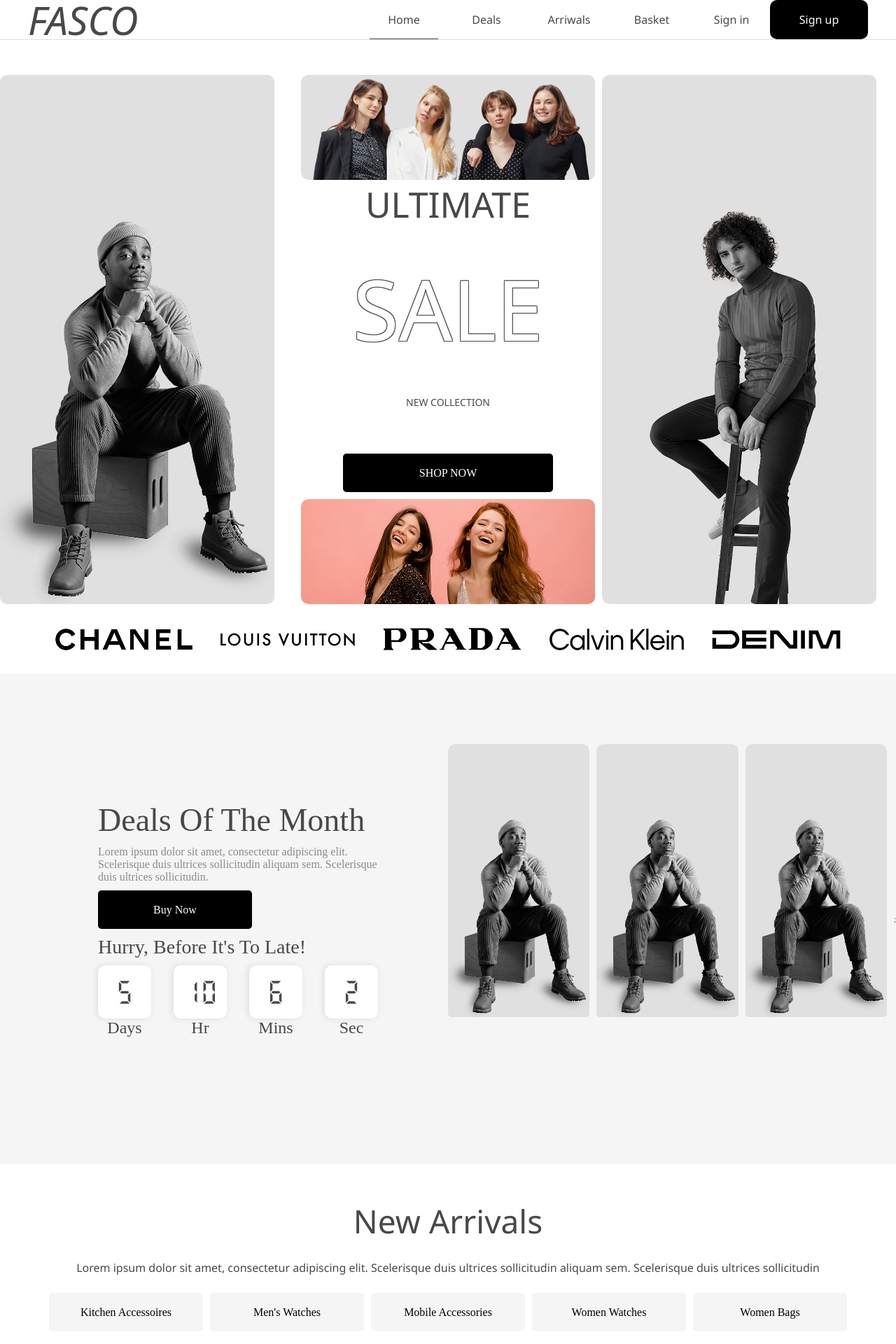
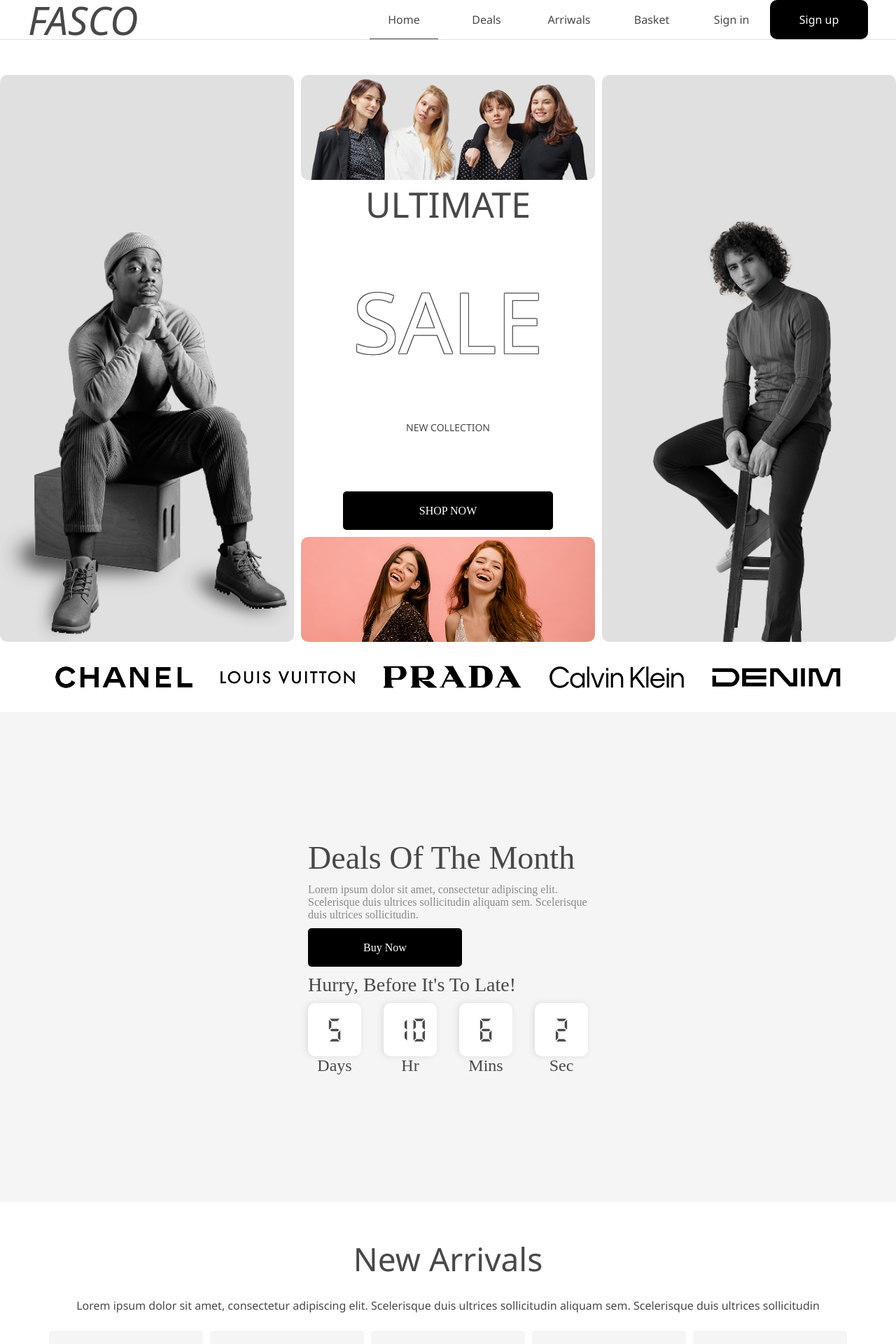
Before and after one commit to goshatechnique/commerce, a React (Create React App) app: page / in a window 1280 px wide. Shown: the top 1920 px of the page at 70% size. Built offline with nearby package versions, Linux system fonts and the light colour scheme; no server answers; a web font is replaced by a local one.

Commit message:
fix/correct styles for several blocks

```diff
--- a/src/components/Arrivals/Arrivals.scss
+++ b/src/components/Arrivals/Arrivals.scss
@@ -2,7 +2,8 @@
 
 .arrivals {
 	width: 1200px;
-	margin: 50px 0;
+	padding: 50px 0px;
+
 	&__header {
 		display: flex;
 		flex-direction: column;
@@ -30,6 +31,7 @@
 		align-items: center;
 		flex-wrap: wrap;
 		gap: 30px;
+		min-height: 910px;
 	}
 }
 
--- a/src/components/Arrivals/Arrivals.tsx
+++ b/src/components/Arrivals/Arrivals.tsx
@@ -21,8 +21,8 @@
 			<div className="arrivals__header">
 				<span className="arrivals__header-title">New Arrivals</span>
 				<span className="arrivals__header-text">
-					Lorem ipsum dolor sit amet, consectetur adipiscing elit. Scelerisque duis ultrices sollicitudin aliquam sem.
-					Scelerisque duis ultrices sollicitudin
+					Lorem ipsum dolor sit amet, consectetur adipiscing elit. Scelerisque duis ultrices sollicitudin
+					aliquam sem. Scelerisque duis ultrices sollicitudin
 				</span>
 			</div>
 			<div className="arrivals__navigator">
--- a/src/components/Deals/Deals.scss
+++ b/src/components/Deals/Deals.scss
@@ -72,10 +72,10 @@
 			overflow: hidden;
 			border-radius: 10px;
 			&-img {
+				min-width: 210px;
 				width: 100%;
-				display: flex;
-				justify-content: center;
-				align-items: center;
+				object-fit: cover;
+				object-position: center;
 			}
 		}
 
@@ -89,3 +89,15 @@
 		}
 	}
 }
+
+@media (max-width: 1280px) {
+	.deals {
+		justify-content: center;
+		&-section {
+			display: none;
+			&.columned {
+				margin-right: 0px;
+			}
+		}
+	}
+}
--- a/src/components/Deals/Deals.tsx
+++ b/src/components/Deals/Deals.tsx
@@ -50,8 +50,8 @@
 			<div className="deals-section columned">
 				<div className="deals-section__header">Deals Of The Month</div>
 				<div className="deals-section__info">
-					Lorem ipsum dolor sit amet, consectetur adipiscing elit. Scelerisque duis ultrices sollicitudin aliquam sem.
-					Scelerisque duis ultrices sollicitudin.
+					Lorem ipsum dolor sit amet, consectetur adipiscing elit. Scelerisque duis ultrices sollicitudin
+					aliquam sem. Scelerisque duis ultrices sollicitudin.
 				</div>
 				<Button text="Buy Now" specialStyles="black tight" onClick={toShopHandler}></Button>
 				<div className="deals-section__notice">Hurry, Before It&apos;s To Late!</div>
--- a/src/components/Features/Features.scss
+++ b/src/components/Features/Features.scss
@@ -1,7 +1,7 @@
 @use "../../assets/styles/variables" as vars;
 
 .features {
-	margin: 50px 0px;
+	min-height: 110px;
 	display: flex;
 	flex-direction: row;
 	justify-content: center;
@@ -34,7 +34,7 @@
 
 @media (max-width: 1024px) {
 	.features {
-		margin: 15px 0px;
+		padding: 15px 0px;
 		&__content {
 			margin: 0px 5px;
 
--- a/src/components/Follow/Follow.scss
+++ b/src/components/Follow/Follow.scss
@@ -30,7 +30,10 @@
 
 		&-img {
 			width: 100%;
-			margin: 50px 0px;
+			height: 100%;
+			object-fit: cover;
+			object-position: center;
+			padding: 25px 0px;
 		}
 	}
 }
--- a/src/components/Footer/Footer.scss
+++ b/src/components/Footer/Footer.scss
@@ -7,7 +7,7 @@
 	justify-content: center;
 	align-items: center;
 	flex-direction: column;
-	padding: 50px 0;
+	height: 120px;
 
 	&-feedback {
 		width: 1200px;
@@ -19,7 +19,6 @@
 		&__logo {
 			border: none;
 			outline: none;
-			background-color: vars.$white;
 			color: vars.$gray;
 			font-size: 4.6rem;
 			font-style: italic;
@@ -56,7 +55,7 @@
 
 @media (max-width: 1200px) {
 	.footer {
-		padding: 40px 0;
+		height: 110px;
 		&-feedback {
 			width: 100%;
 		}
@@ -65,7 +64,7 @@
 
 @media (max-width: 768px) {
 	.footer {
-		padding: 25px 0;
+		height: 100px;
 		&-feedback {
 			flex-direction: column;
 			&__logo {
--- a/src/components/Reviews/Reviews.scss
+++ b/src/components/Reviews/Reviews.scss
@@ -3,13 +3,14 @@
 .reviews {
 	background-color: vars.$whiteHard;
 	width: 100%;
-	padding-top: 50px;
 	display: flex;
 	flex-direction: column;
 	justify-content: center;
 	align-items: center;
+	min-height: 733px;
 
 	&-header {
+		padding-top: 50px;
 		font-size: 4.6rem;
 	}
 
@@ -167,6 +168,7 @@
 
 @media (max-width: 1280px) {
 	.reviews {
+		min-height: 573px;
 		padding: 25px 0;
 		.carousel-container {
 			height: 400px;
@@ -203,6 +205,7 @@
 
 @media (max-width: 768px) {
 	.reviews {
+		min-height: 447px;
 		padding: 15px 0;
 		&-header {
 			font-size: 3rem;
--- a/src/components/Sales/Sales.scss
+++ b/src/components/Sales/Sales.scss
@@ -7,10 +7,16 @@
 	overflow: hidden;
 	grid-gap: 1rem;
 	gap: 1rem;
+	min-height: 762px;
+	user-select: none;
 
 	&-image {
 		border-radius: 10px;
-		max-width: 100%;
+		width: 100%;
+		height: 100%;
+		object-fit: cover;
+		object-position: center;
+		background-color: vars.$whiteHard;
 	}
 
 	&-content {
@@ -55,7 +61,11 @@
 			height: 150px;
 			&-img {
 				border-radius: 10px;
-				min-width: 100%;
+				background-color: vars.$whiteHard;
+				width: 100%;
+				height: 100%;
+				object-fit: cover;
+				object-position: center;
 			}
 		}
 	}
@@ -64,6 +74,7 @@
 @media (max-width: 1280px) {
 	.sales {
 		width: 100%;
+		min-height: 594px;
 		&-content {
 			display: grid;
 			grid-template-rows: 150px 1fr 150px;
--- a/src/components/Subscribe/Subscribe.scss
+++ b/src/components/Subscribe/Subscribe.scss
@@ -7,7 +7,10 @@
 	&__image {
 		overflow: hidden;
 		&-img {
-			max-width: 100%;
+			width: 100%;
+			height: 100%;
+			object-fit: cover;
+			object-position: center;
 		}
 	}
 
@@ -16,7 +19,7 @@
 		flex-direction: column;
 		justify-content: center;
 		align-items: center;
-		padding: 15px 0px;
+		min-height: 735px;
 
 		&-title {
 			font-size: 4.3rem;
@@ -47,6 +50,7 @@
 	.subscribe {
 		grid-template-columns: 240px 1fr 240px;
 		&__content {
+			min-height: 535px;
 			&-title {
 				font-size: 2.8rem;
 			}
@@ -91,6 +95,7 @@
 		}
 
 		&__content {
+			min-height: 400px;
 			&-title {
 				font-size: 2.4rem;
 			}
--- a/src/pages/Shop/Shop.scss
+++ b/src/pages/Shop/Shop.scss
@@ -17,6 +17,8 @@
 
 	.products-section {
 		grid-area: products;
+		display: grid;
+		grid-template-rows: 39px 1fr 59px;
 		&__title {
 			align-self: start;
 			color: vars.$black;
@@ -62,7 +64,6 @@
 			justify-content: flex-start;
 			align-items: flex-start;
 			gap: 3rem;
-			// height: 100%;
 
 			&.centered {
 				display: flex;
@@ -80,18 +81,18 @@
 			cursor: pointer;
 			font-family: "Jost";
 			font-weight: bold;
-			margin: 50px 0;
-			height: 44px;
+			height: 39px;
+			padding: 10px 0px;
 			&-page {
 				margin: 0px 10px;
 				font-size: 1.6rem;
-				width: 44px;
-				height: 44px;
+				width: 39px;
+				height: 39px;
 				border-radius: 50%;
 				display: flex;
 				justify-content: center;
 				align-items: center;
-				line-height: 44px;
+				line-height: 39px;
 			}
 			.active {
 				background-color: vars.$grayLight;
--- a/src/pages/Shop/Shop.tsx
+++ b/src/pages/Shop/Shop.tsx
@@ -33,7 +33,13 @@
 		if (Number(id) !== currentPage) navigate(`/shop/${currentPage}`);
 	}, [dispatch, navigate, currentPage, id]);
 
-	const changeSortingHandler = ({ type = null, field = null }: { type: string | null; field: string | null }): void => {
+	const changeSortingHandler = ({
+		type = null,
+		field = null,
+	}: {
+		type: string | null;
+		field: string | null;
+	}): void => {
 		dispatch(changeSorting({ type, field }));
 	};
 
@@ -110,10 +116,14 @@
 						</div>
 					) : null}
 				</div>
-				<div className={`products-section__container ${isProductsLoading || !isProductsExist ? "centered" : ""}`}>
+				<div
+					className={`products-section__container ${isProductsLoading || !isProductsExist ? "centered" : ""}`}
+				>
 					{renderProductsList()}
 				</div>
-				<div className="products-section__pages">{pagesTotal && pagesTotal >= 0 ? createPageSelector() : null}</div>
+				<div className="products-section__pages">
+					{pagesTotal && pagesTotal >= 0 ? createPageSelector() : null}
+				</div>
 			</div>
 		</div>
 	);
```
